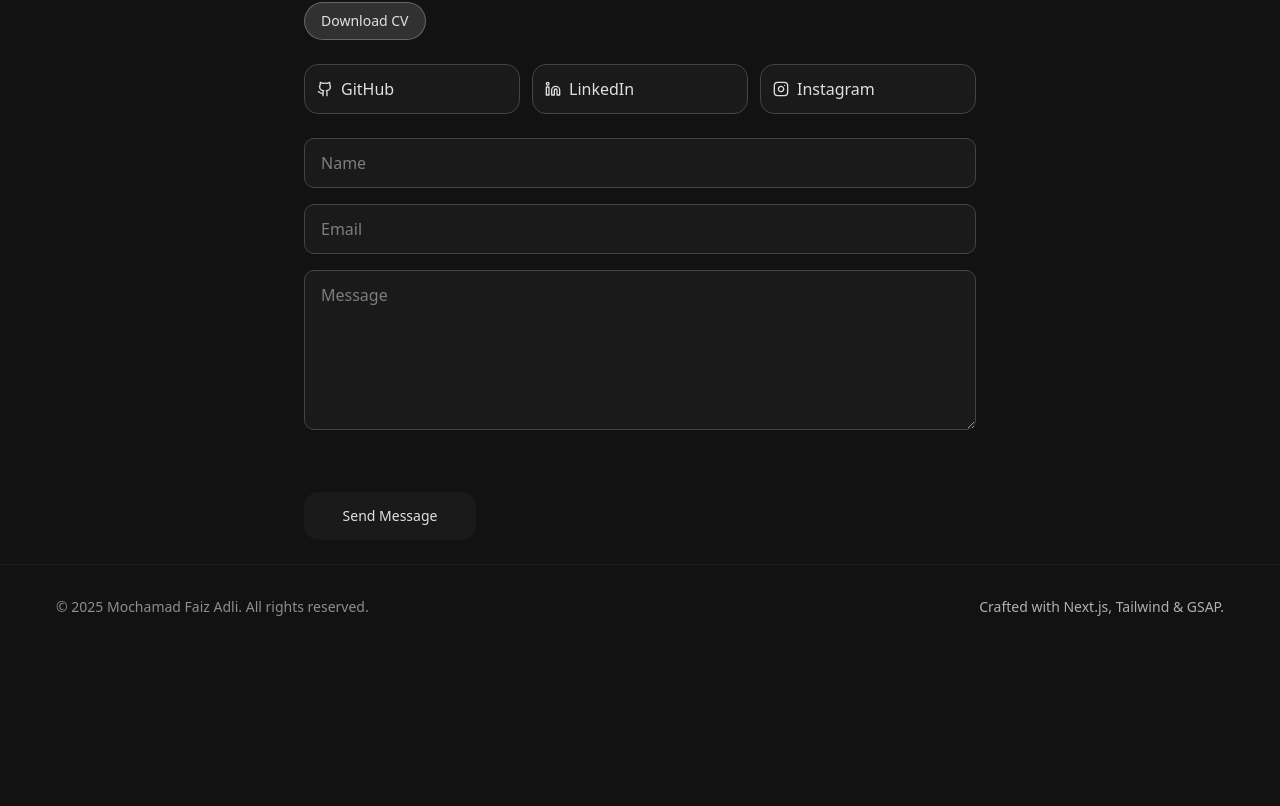
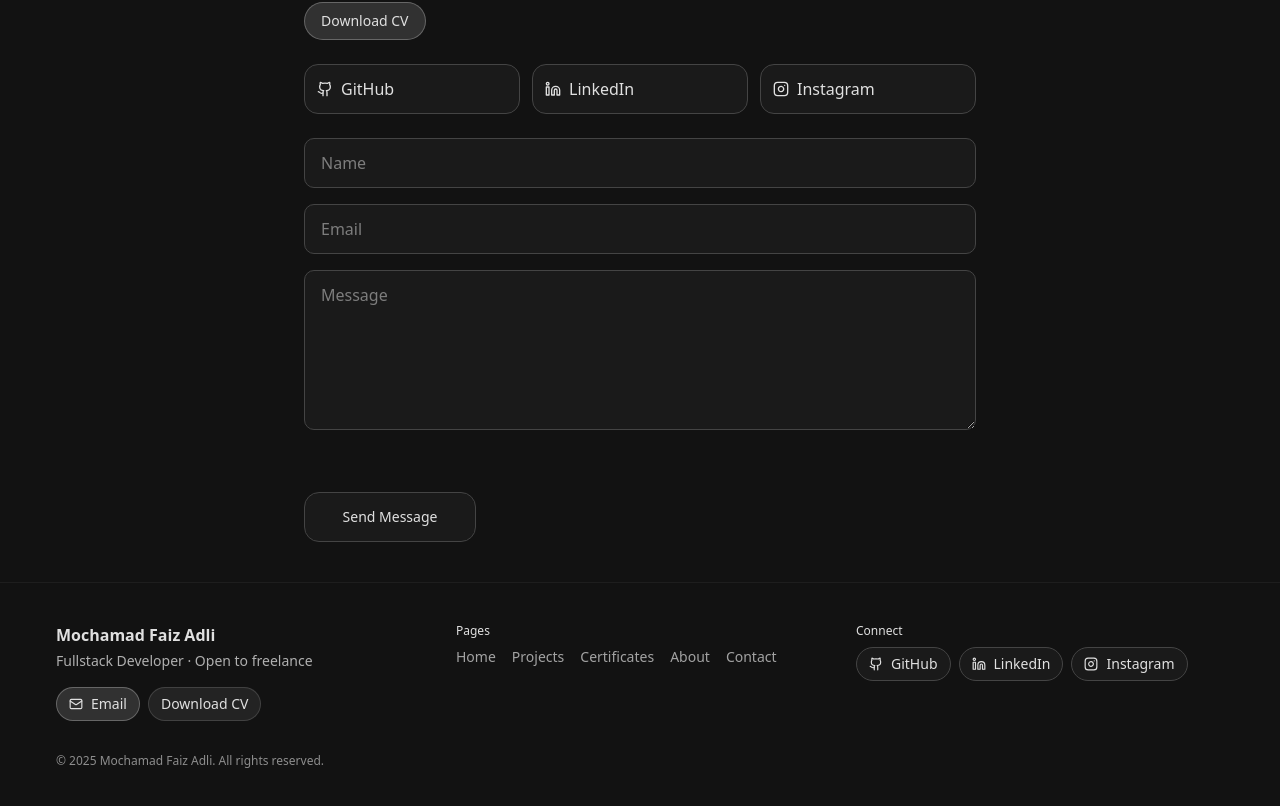
Before and after one commit to faizadli/portfolio-website, a Next.js app: page /contact in a window 1280 px wide. Shown: the part 328-1134 px from the top of the page. Before the commit the page ends 977 px from the top, so only its background shows below. Built offline with nearby package versions, Linux system fonts and the light colour scheme; a web font is replaced by a local one.

Commit message:
feat: finishing ui

```diff
--- a/src/app/contact/page.tsx
+++ b/src/app/contact/page.tsx
@@ -73,7 +73,7 @@ export default function ContactPage() {
   };
 
   return (
-    <div className="bg-background min-h-screen px-4 pt-10 pb-6 sm:px-6 lg:px-8">
+    <div className="bg-background px-4 pt-10 pb-10 sm:px-6 lg:px-8">
       <div className="mx-auto w-full max-w-2xl">
         <h2 className="text-foreground mb-3 text-3xl font-bold sm:text-4xl">
           Contact
@@ -99,7 +99,8 @@ export default function ContactPage() {
 
         <div className="mb-6 flex flex-wrap items-center gap-3">
           <a
-            href="/assets/resume.pdf"
+            href="/assets/cv/Resume Mochammad Faiz Adli.pdf"
+            download
             className="border-brand/30 bg-brand/15 text-foreground hover:bg-brand/25 rounded-full border px-4 py-2 text-sm"
           >
             Download CV
@@ -218,7 +219,7 @@ export default function ContactPage() {
             onReset={() => setStatus({ type: "", message: "" })}
             labelDefault="Send Message"
             labelSuccess="Message Sent"
-            className="mt-8 w-full sm:mt-10 sm:w-auto"
+            className="focus:ring-brand mt-8 w-full [--background:var(--brand)] [--color:black] [--tick:black] focus:ring-2 focus:outline-none sm:mt-10 sm:w-auto"
           />
         </form>
         {/* Toasts */}
--- a/src/app/globals.css
+++ b/src/app/globals.css
@@ -319,7 +319,7 @@ body {
   cursor: pointer;
   text-align: center;
   position: relative;
-  border: none;
+  border: 1px solid var(--border);
   outline: none;
   color: var(--color);
   background: var(--background);
--- a/src/app/page.tsx
+++ b/src/app/page.tsx
@@ -80,7 +80,7 @@ export default function Home() {
   }, []);
 
   return (
-    <section className="container pb-24 md:pb-32">
+    <section className="container">
       <div className="grid gap-10 md:grid-cols-2 md:items-center">
         <div>
           <div
--- a/src/components/Footer.tsx
+++ b/src/components/Footer.tsx
@@ -1,9 +1,118 @@
+import NextLink from "next/link";
+import { Github, Linkedin, Instagram, Mail } from "lucide-react";
+
 export default function Footer() {
   return (
     <footer className="border-t border-white/5">
-      <div className="container py-8 text-sm text-foreground/60 flex items-center justify-between">
-        <p>© {new Date().getFullYear()} Mochamad Faiz Adli. All rights reserved.</p>
-        <p className="subtle">Crafted with Next.js, Tailwind & GSAP.</p>
+      <div className="container py-10">
+        <div className="grid gap-8 text-sm md:grid-cols-3">
+          <div>
+            <div className="text-foreground text-base font-semibold">
+              Mochamad Faiz Adli
+            </div>
+            <p className="subtle text-foreground/70 mt-1">
+              Fullstack Developer · Open to freelance
+            </p>
+            <div className="mt-4 flex flex-wrap items-center gap-2">
+              <a
+                href="mailto:faizadli9912@gmail.com"
+                aria-label="Send email"
+                className="border-brand/30 bg-brand/15 text-foreground hover:bg-brand/25 inline-flex items-center gap-2 rounded-full border px-3 py-1.5"
+              >
+                <Mail className="h-3.5 w-3.5" />
+                Email
+              </a>
+              <a
+                href="/assets/cv/Resume Mochammad Faiz Adli.pdf"
+                download
+                className="border-accent/30 bg-accent/15 text-foreground hover:bg-accent/25 rounded-full border px-3 py-1.5"
+              >
+                Download CV
+              </a>
+            </div>
+          </div>
+          <div>
+            <div className="text-foreground mb-2 text-xs">Pages</div>
+            <div className="flex flex-wrap gap-x-4 gap-y-2">
+              <NextLink
+                href="/"
+                className="text-foreground/70 hover:text-foreground"
+                aria-label="Go to Home"
+              >
+                Home
+              </NextLink>
+              <NextLink
+                href="/projects"
+                className="text-foreground/70 hover:text-foreground"
+                aria-label="View Projects"
+              >
+                Projects
+              </NextLink>
+              <NextLink
+                href="/certificate"
+                className="text-foreground/70 hover:text-foreground"
+                aria-label="View Certificates"
+              >
+                Certificates
+              </NextLink>
+              <NextLink
+                href="/about"
+                className="text-foreground/70 hover:text-foreground"
+                aria-label="Learn About"
+              >
+                About
+              </NextLink>
+              <NextLink
+                href="/contact"
+                className="text-foreground/70 hover:text-foreground"
+                aria-label="Contact"
+              >
+                Contact
+              </NextLink>
+            </div>
+          </div>
+          <div>
+            <div className="text-foreground mb-2 text-xs">Connect</div>
+            <div className="flex flex-wrap items-center gap-2">
+              <a
+                href="https://github.com/faizadli"
+                target="_blank"
+                rel="noopener noreferrer"
+                aria-label="Open GitHub profile"
+                className="border-border bg-card hover:bg-accent/10 text-foreground inline-flex items-center gap-2 rounded-full border px-3 py-1.5"
+              >
+                <Github className="h-3.5 w-3.5" />
+                GitHub
+              </a>
+              <a
+                href="https://www.linkedin.com/in/faiz-adli/"
+                target="_blank"
+                rel="noopener noreferrer"
+                aria-label="Open LinkedIn profile"
+                className="border-border bg-card hover:bg-accent/10 text-foreground inline-flex items-center gap-2 rounded-full border px-3 py-1.5"
+              >
+                <Linkedin className="h-3.5 w-3.5" />
+                LinkedIn
+              </a>
+              <a
+                href="https://www.instagram.com/faizadli.pflo/"
+                target="_blank"
+                rel="noopener noreferrer"
+                aria-label="Open Instagram profile"
+                className="border-border bg-card hover:bg-accent/10 text-foreground inline-flex items-center gap-2 rounded-full border px-3 py-1.5"
+              >
+                <Instagram className="h-3.5 w-3.5" />
+                Instagram
+              </a>
+            </div>
+          </div>
+        </div>
+        <div className="text-foreground/60 mt-8 flex items-center justify-between text-xs">
+          <p>
+            © {new Date().getFullYear()} Mochamad Faiz Adli. All rights
+            reserved.
+          </p>
+        </div>
       </div>
     </footer>
   );
--- a/src/components/NavBar.tsx
+++ b/src/components/NavBar.tsx
@@ -15,9 +15,9 @@ const menuItems = [
 ];
 
 const socialItems = [
-  { label: "GitHub", link: "https://github.com/yourusername" },
-  { label: "LinkedIn", link: "https://linkedin.com/in/yourusername" },
-  { label: "Twitter", link: "https://twitter.com/yourusername" },
+  { label: "GitHub", link: "https://github.com/faizadli" },
+  { label: "LinkedIn", link: "https://www.linkedin.com/in/faiz-adli/" },
+  { label: "Instagram", link: "https://www.instagram.com/faizadli.pflo/" },
 ];
 
 export default function NavBar() {
```
Also changed, not shown: 1 other file (tests, documents, lock files or other folders).
